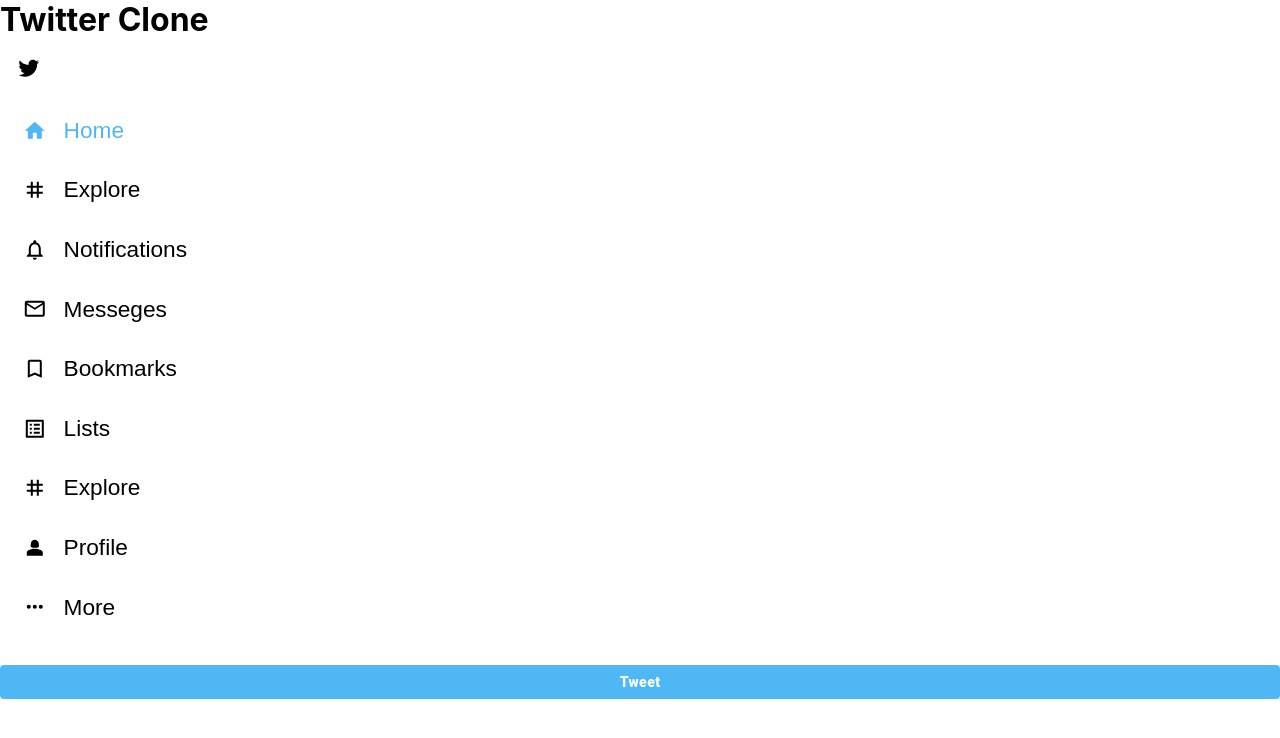
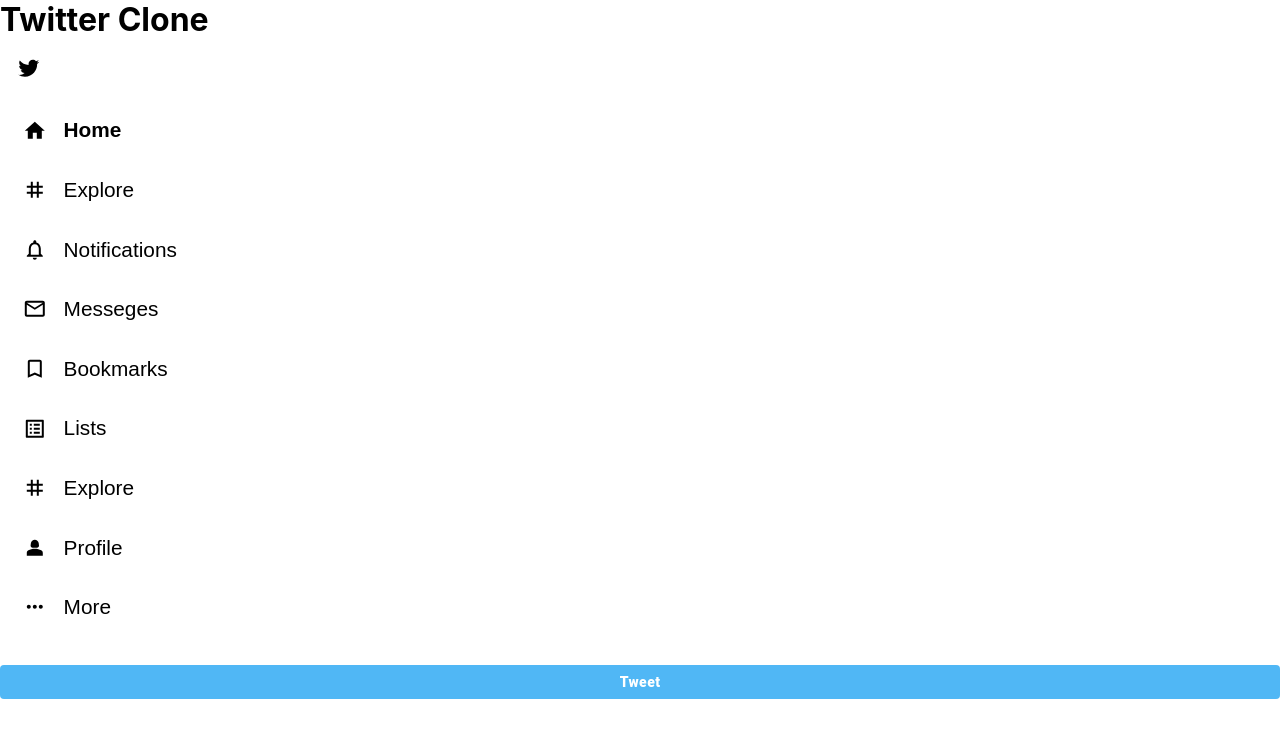
Before and after one commit to Krishnabot/Twitter-clone, a React (Create React App) app: page / in a window 1280 px wide. Shown: the top 738 px of the page. Built offline with nearby package versions, Linux system fonts and the light colour scheme.

Commit message:
Fix Button styling

```diff
--- a/src/components/Sidebar/SidebarOption.css
+++ b/src/components/Sidebar/SidebarOption.css
@@ -4,7 +4,8 @@
   align-items: center;
   border: none;
   background: transparent;
-  width: 20rem;
+  margin-right: 0.7em;
+  font-size: 1.3rem;
 }
 
 .sidebarOption:hover {
@@ -12,18 +13,13 @@
   border-radius: 2em;
   color: var(--twitter-color);
   transition: color 0.1s ease-out;
+  width: 15rem;
 }
 
 .MuiSvgIcon-root {
   padding: 0.7em;
 }
 
-.sidebarOption > h2 {
-  font-weight: 500;
-  font-size: 1.7em;
-  margin-right: 0.7em;
+.sidebarOption__active {
+  font-weight: 900;
 }
-
-.sidebarOption__active {
-  color: var(--twitter-color);
-}
--- a/src/components/Sidebar/SidebarOption.js
+++ b/src/components/Sidebar/SidebarOption.js
@@ -19,7 +19,7 @@
       onClick={handleClick}
     >
       <Icon />
-      <h2>{text}</h2>
+      {text}
     </button>
   );
 }
```
